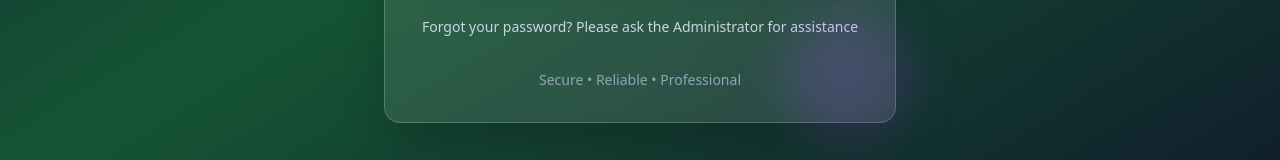
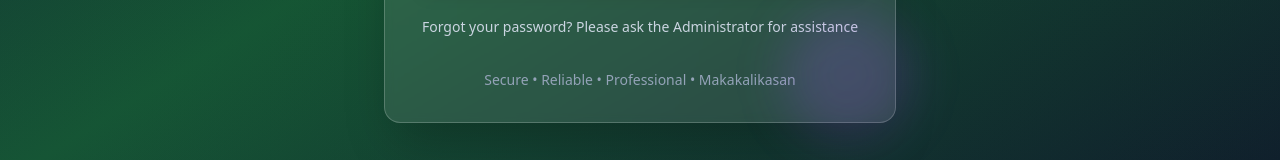
Before and after one commit to xhrissun/rhrmpsb-system, a React (Vite) app: page /login in a window 1280 px wide. Shown: the part 616-776 px from the top of the page. Built offline with nearby package versions, Linux system fonts and the light colour scheme; the HTML template or start-up script is replaced by a standard one.

Commit message:
Update Login.jsx
Makakalikasan

```diff
--- a/src/components/Login.jsx
+++ b/src/components/Login.jsx
@@ -215,7 +215,7 @@ const Login = React.memo(({ onLogin }) => {
 
           {/* Footer */}
           <div className="text-center text-xs sm:text-sm text-slate-400">
-            <p>Secure • Reliable • Professional</p>
+            <p>Secure • Reliable • Professional • Makakalikasan</p>
           </div>
         </div>
 
```
